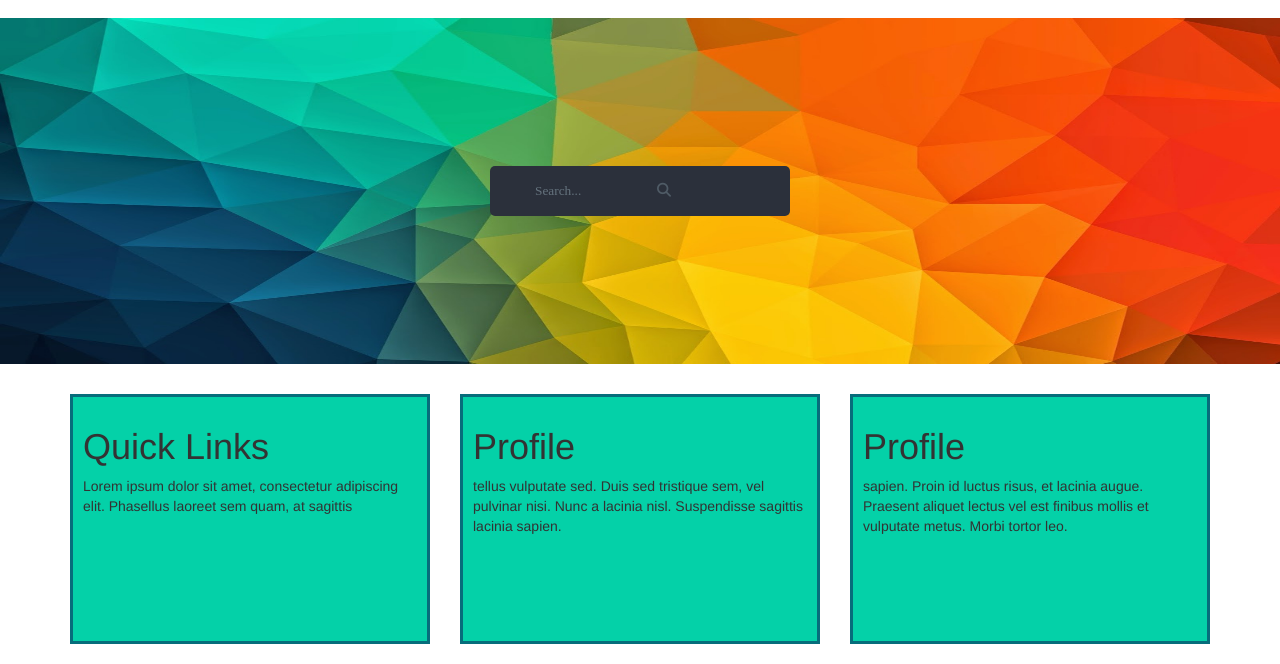
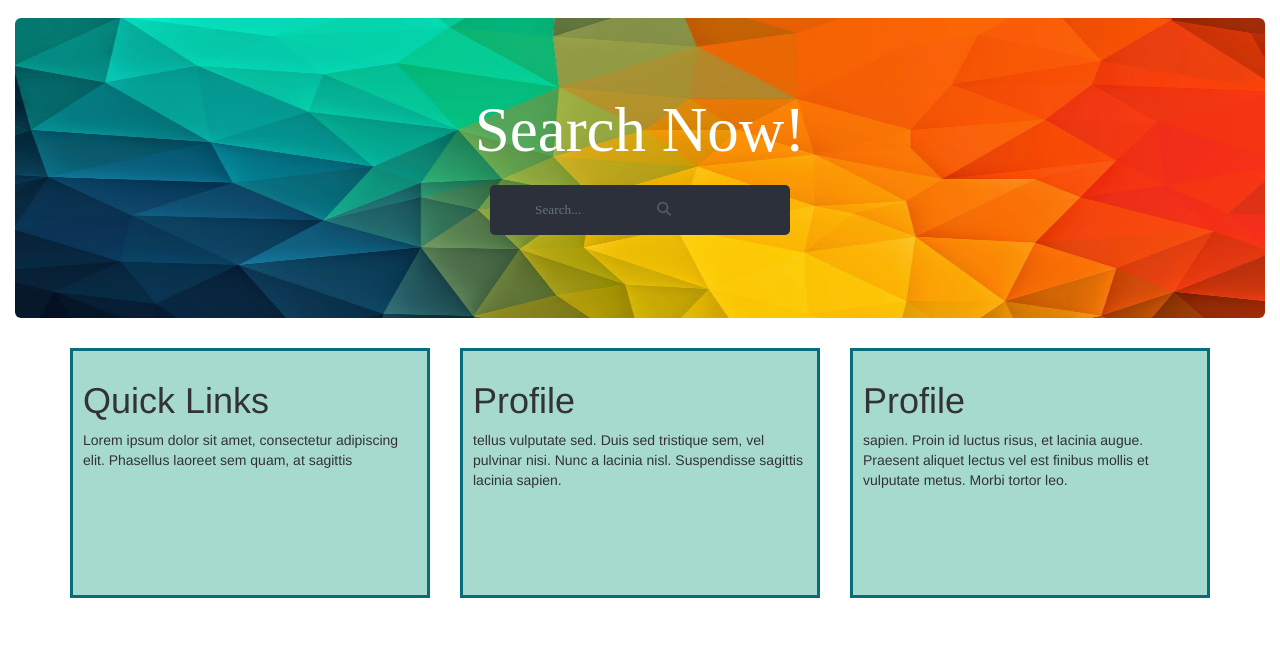
Before and after one commit to danielabbasi/newport-now, a plain HTML site: page Website/index.html in a window 1280 px wide. Shown: the part 176-840 px from the top of the page. After the commit the page ends 800 px from the top, so only its background shows below. Drawn offline with nearby package versions, Linux system fonts and the light colour scheme.

Commit message:
additions to home page, changed around the positions of the map and info in the contact us page

```diff
--- a/Website/css/stylesheet.css
+++ b/Website/css/stylesheet.css
@@ -10,6 +10,9 @@
   background-size:100% 100%;
   text-align:center;
   min-height:300px;
+}
+.jumbotron h1{
+  padding:10px;
 }
 .btn-success{
   max-width:150px;
@@ -28,7 +31,7 @@
   background-color:#636262;
 }
 .quickLinks{
-  background-color:#04d1a8;
+  background-color:#a6dacf;
   min-height:250px;
   border-style:solid;
   border-color:2px;
@@ -51,9 +54,9 @@
    background-color: grey;
 }
 .container_search{
-  margin: 100px auto;
+  margin: auto;
   width: 300px;
-  height: 50px;
+  height: auto;
 }
 .search {
   width: 300px;
--- a/Website/index.html
+++ b/Website/index.html
@@ -14,8 +14,9 @@
   <body>
 
     <span id="nav"></span>
-
+    <div class="container-fluid">
     <div class="jumbotron">
+      <h1>Search Now!</h1>
       <div class="container_search">
         <div class="search">
           <span class="icon"><i class="fa fa-search"></i></span>
@@ -23,6 +24,7 @@
         </div>
      </div>
     </div>
+  </div>
 
       <div class="container">
         <article class="row">
```
Also changed, not shown: Website/contact_us.html (+6 -5 lines).
